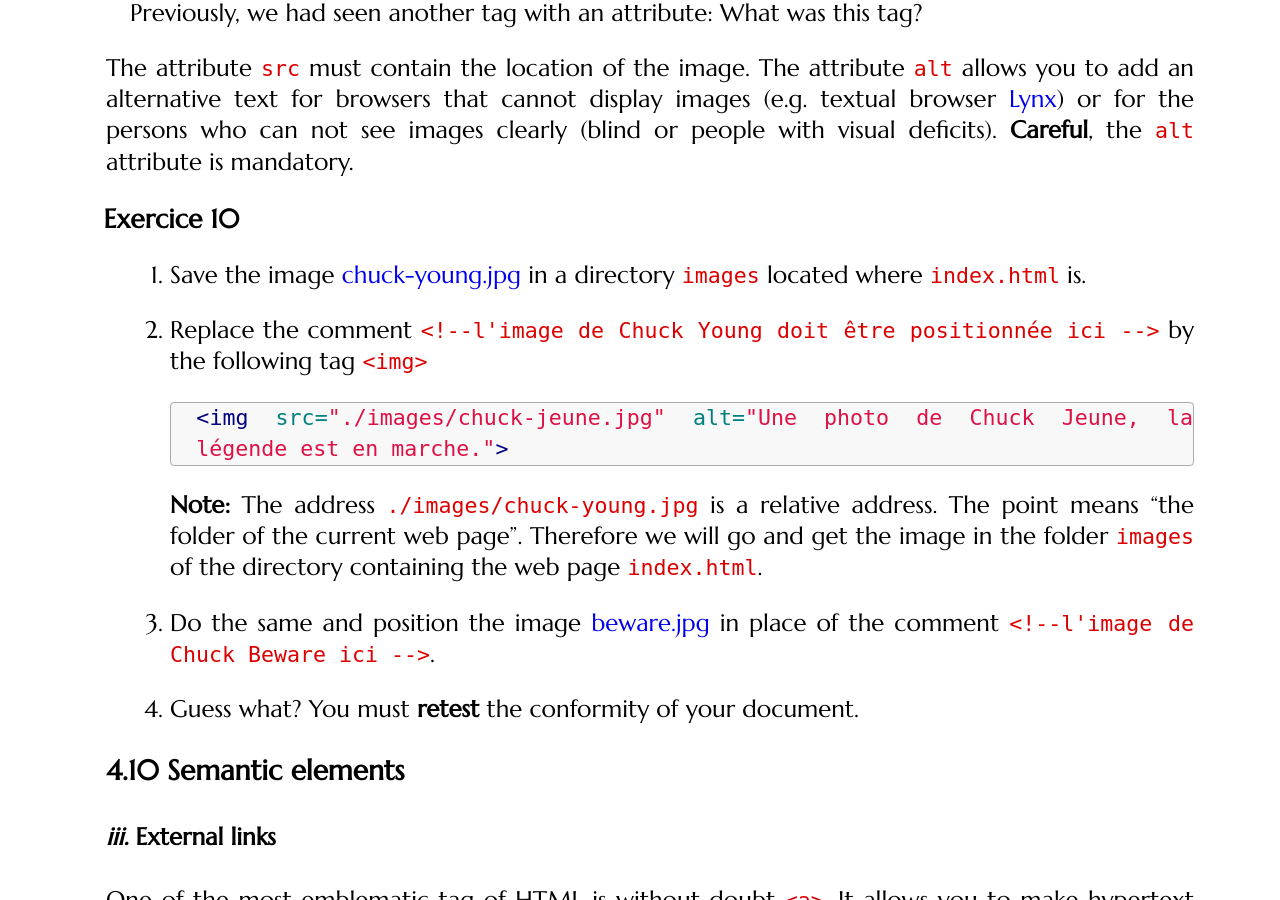
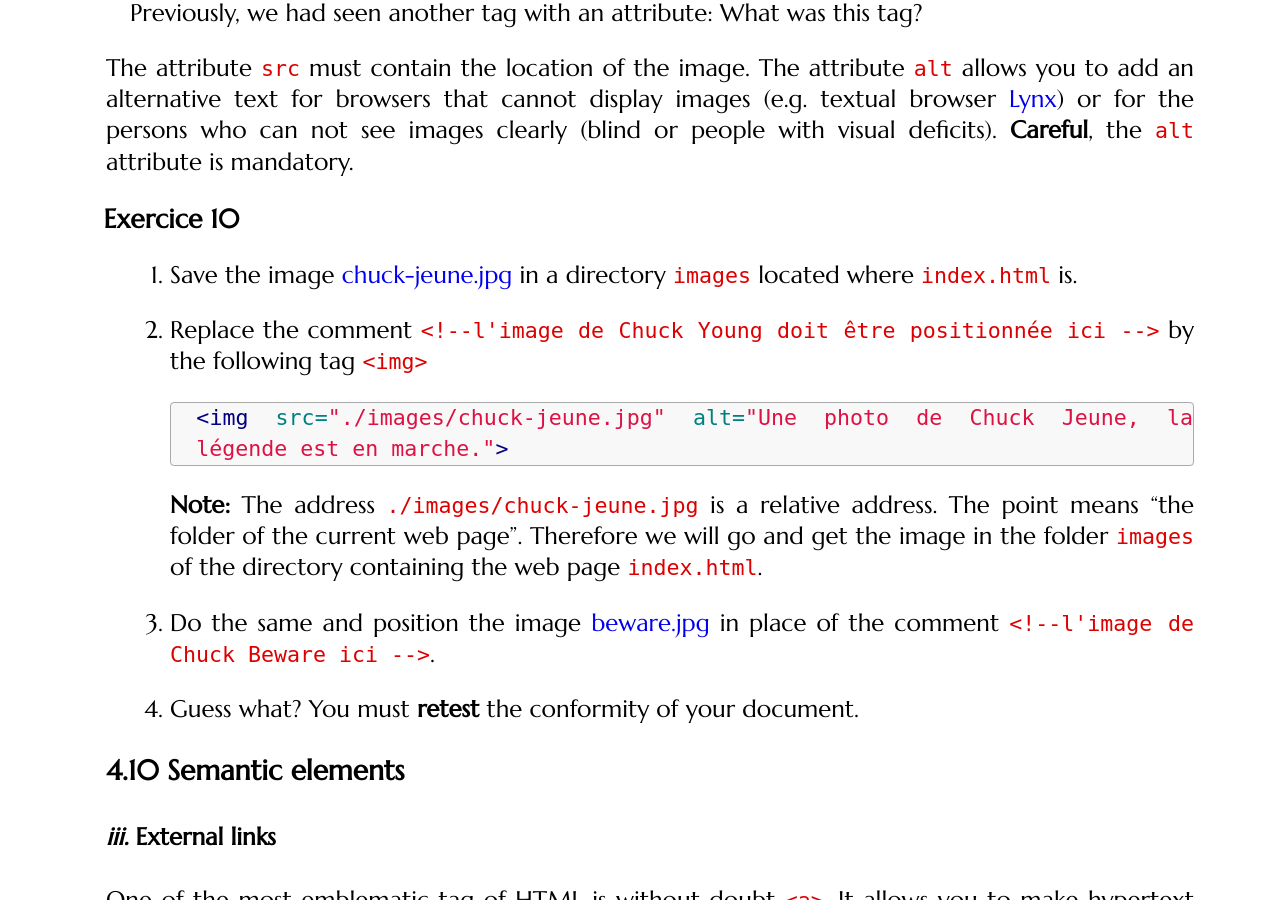
Before and after one commit to romainlebreton/R1.02-DeveloppementInterfacesWeb, a Jekyll site: the page built from tutorials/tutorial1_1-en.md, in a window 1280 px wide and 900 px high, scrolled down 9141 px. Built offline with Jekyll 4.4.1, drawn with Linux system fonts in a browser that asks for light colours; some web fonts are replaced; comment, search, counter and statistics services are not loaded.

Commit message:
Fix chuck-jeune

````diff
--- a/tutorials/tutorial1_1-en.md
+++ b/tutorials/tutorial1_1-en.md
@@ -398,7 +398,7 @@ deficits). **Careful**, the `alt` attribute is mandatory.
 
 <div class="exercise">
 
-1. Save the image [chuck-young.jpg]({{site.baseurl}}/assets/chuck-young.jpg) in
+1. Save the image [chuck-jeune.jpg]({{site.baseurl}}/assets/chuck-jeune.jpg) in
 a directory `images` located where `index.html` is.
 
 2. Replace the comment `<!--l'image de Chuck Young doit être positionnée ici
@@ -408,7 +408,7 @@ a directory `images` located where `index.html` is.
    <img src="./images/chuck-jeune.jpg" alt="Une photo de Chuck Jeune, la légende est en marche.">
    ```
 
-   **Note:** The address `./images/chuck-young.jpg` is a relative address. The
+   **Note:** The address `./images/chuck-jeune.jpg` is a relative address. The
    point means "the folder of the current web page". Therefore we will go and
    get the image in the folder `images` of the directory containing the
    web page `index.html`.
````
